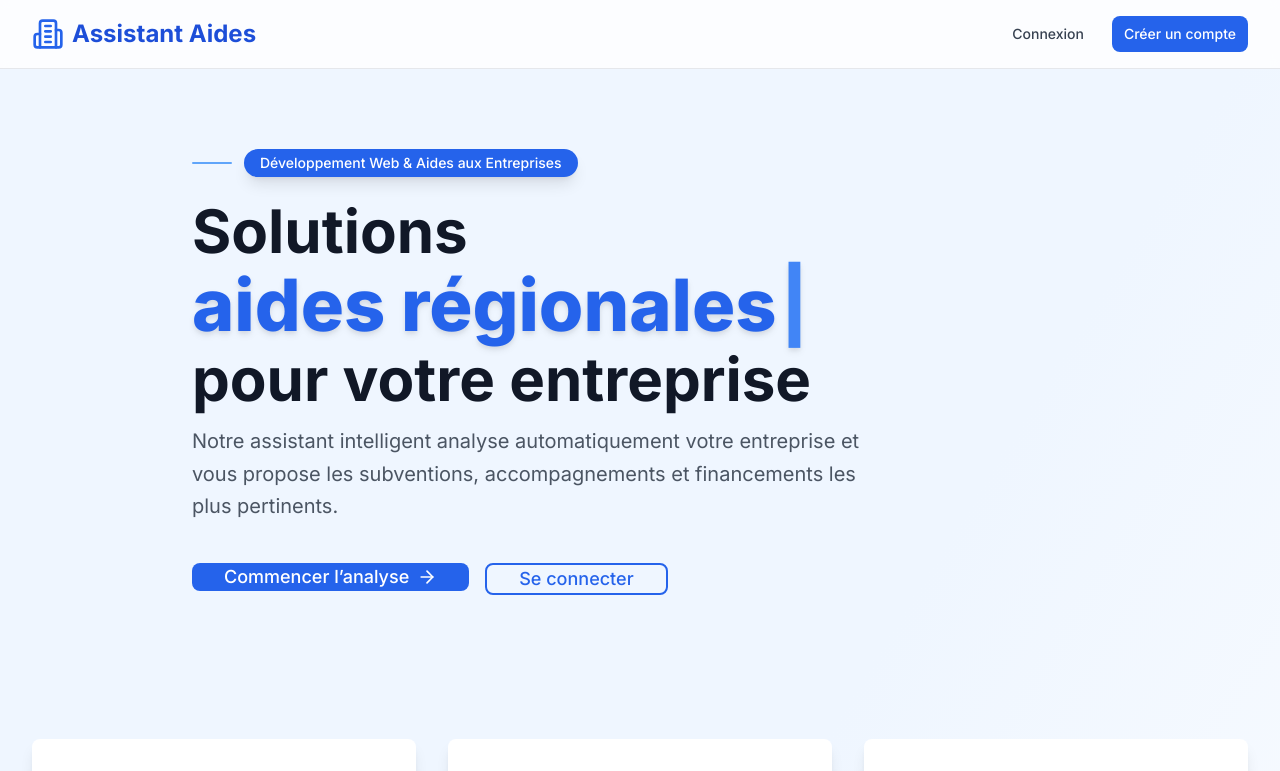
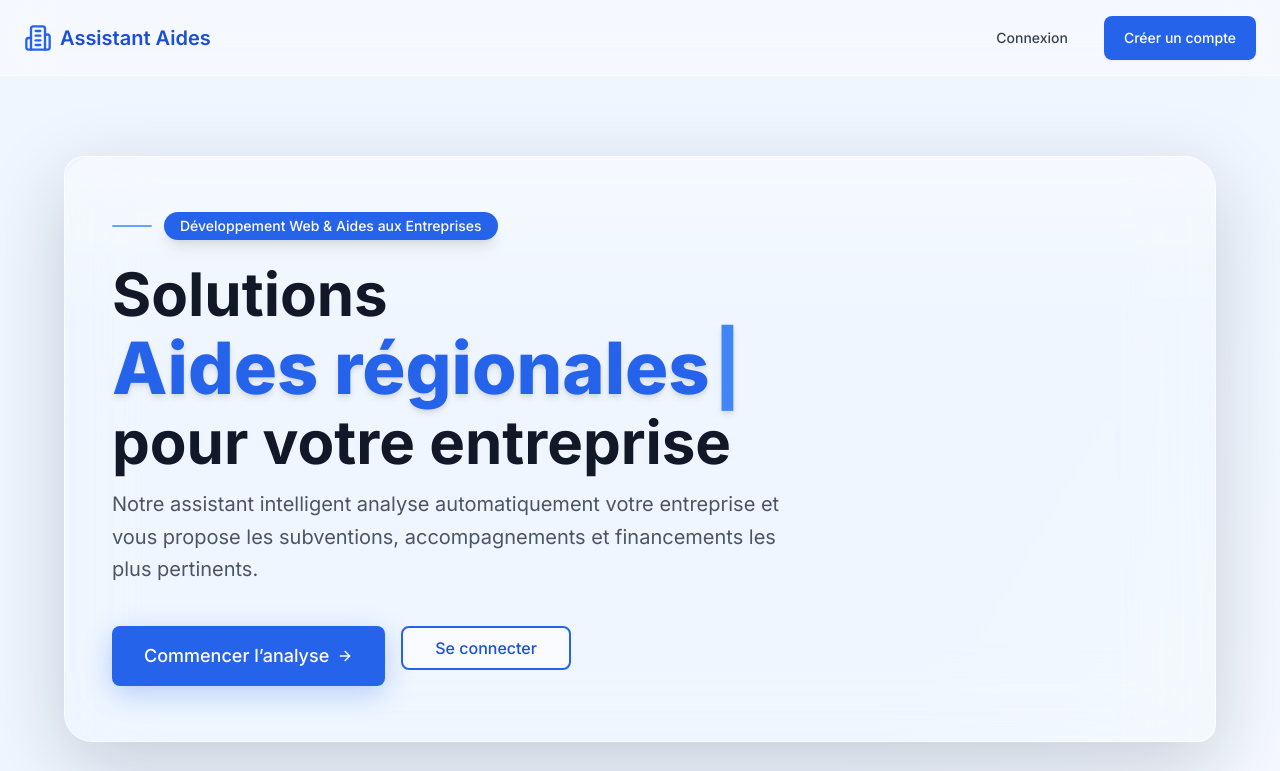
Before and after one commit to evxn13/hackathon, a Next.js app: page / in a window 1280 px wide. Shown: the top 771 px of the page. Built offline with nearby package versions, Linux system fonts and the light colour scheme.

Commit message:
Modif Header / Hero section

```diff
--- a/app/page.tsx
+++ b/app/page.tsx
@@ -8,10 +8,10 @@
 
 // Mots qui tournent
 const rotatingWords = [
-  'subventions publiques',
-  'aides régionales',
-  'financements BPI',
-  'accompagnements experts',
+  'Subventions publiques',
+  'Aides régionales',
+  'Financements BPI',
+  'Accompagnements experts',
 ];
 
 export default function HomePage() {
@@ -55,29 +55,89 @@
   return (
     <div className="min-h-screen bg-gradient-to-br from-primary-50 via-blue-50 to-white">
       {/* Header */}
-      <header className="border-b border-gray-200 bg-white/80 backdrop-blur-sm">
-        <div className="max-w-7xl mx-auto px-4 sm:px-6 lg:px-8 py-4">
-          <div className="flex items-center justify-between">
+      <header className="sticky top-0 z-50">
+        <div className="
+    absolute inset-0
+    bg-white/40
+    backdrop-blur-xl
+    border-b border-white/30
+  " />
+
+        <div className="relative max-w-7xl mx-auto px-6 py-4 flex items-center justify-between">
+
+          {/* Logo */}
           <div className="flex items-center gap-2">
-              <Building2 className="w-8 h-8 text-primary-600" />
-              <h1 className="text-2xl font-bold text-primary-700">Assistant Aides</h1>
+            <Building2 className="w-7 h-7 text-primary-600" />
+            <span className="text-xl font-semibold text-primary-700">
+              Assistant Aides
+            </span>
           </div>
-            <div className="flex items-center gap-4">
+
+          {/* Menu */}
+          <nav className="flex items-center gap-4">
+
             <Link href="/auth/login">
-                <Button variant="ghost" size="sm">Connexion</Button>
+              <Button
+                variant="ghost"
+                className="
+            px-4 py-2 text-sm
+            text-gray-700
+            hover:text-primary-600
+            transition
+          "
+              >
+                Connexion
+              </Button>
             </Link>
+
             <Link href="/auth/register">
-                <Button size="sm">Créer un compte</Button>
+              <Button
+                className="
+            px-5 py-2 text-sm
+            bg-primary-600 text-white
+            rounded-full
+            hover:bg-primary-500
+            shadow-sm
+          "
+              >
+                Créer un compte
+              </Button>
             </Link>
-            </div>
-          </div>
+
+          </nav>
         </div>
       </header>
 
       {/* HERO SECTION */}
       <section className="max-w-7xl mx-auto px-4 sm:px-6 lg:px-8 py-20">
-        <div className="max-w-4xl mx-auto text-center lg:text-left">
+        {/* Wrapper liquid glass */}
+        <div className="relative w-full max-w-6xl mx-auto">
 
+          {/* Fond glass */}
+          <div
+            className="
+        absolute inset-0
+        rounded-[32px]
+        bg-white/5
+        backdrop-blur-2xl
+        border border-white/60
+        shadow-[0_24px_80px_rgba(15,23,42,0.18)]
+        animate-morph
+      "
+          />
+
+          {/* Petit reflet en haut */}
+          <div
+            className="
+        pointer-events-none
+        absolute inset-x-0 top-0 h-1/2
+        rounded-t-[32px]
+        bg-gradient-to-b from-white/40 via-white/10 to-transparent
+      "
+          />
+
+          {/* CONTENU */}
+          <div className="relative px-8 py-10 sm:px-12 sm:py-14 text-center lg:text-left">
             {/* Badge */}
             <div className="flex items-center justify-center lg:justify-start gap-3 mb-6">
               <span className="hidden sm:inline-block h-[2px] w-10 rounded-full bg-primary-400" />
@@ -90,15 +150,10 @@
             <h1 className="text-4xl md:text-6xl font-bold mb-2 leading-tight">
               <span className="block text-gray-900">Solutions</span>
 
-            {/* Ligne animée façon WebCoreDB */}
               <span className="text-primary-600 font-extrabold block text-5xl md:text-7xl my-2 drop-shadow-md whitespace-nowrap">
-
-              {/* Texte animé */}
                 <span className="inline-block whitespace-nowrap">
                   {displayText}
                 </span>
-
-              {/* Curseur */}
                 <span className="inline-block text-primary-500 animate-pulse ml-1">|</span>
               </span>
 
@@ -112,22 +167,50 @@
 
             {/* CTA */}
             <div className="flex flex-col sm:flex-row gap-4 justify-center lg:justify-start">
+
               <Link href="/auth/register">
-              <Button size="lg" className="text-lg px-8">
+                <Button
+                  size="lg"
+                  className="
+      text-base px-8 py-4
+      rounded-full
+      bg-primary-600 text-white
+      shadow-[0_8px_28px_rgba(37,99,235,0.28)]
+      hover:bg-primary-500
+      hover:shadow-[0_12px_38px_rgba(37,99,235,0.35)]
+      transition-all
+    "
+                >
                   Commencer l’analyse
-                <ArrowRight className="w-5 h-5 ml-2" />
+                  <ArrowRight className="w-4 h-4 ml-2" />
                 </Button>
               </Link>
+
               <Link href="/auth/login">
-              <Button size="lg" variant="outline" className="text-lg px-8">
+                <Button
+                  variant="outline"
+                  className="
+      text-base px-8 py-4
+      rounded-full
+      bg-white/60
+      backdrop-blur-sm
+      text-primary-700
+      border border-primary-200
+      hover:bg-white/80
+      transition
+    "
+                >
                   Se connecter
                 </Button>
               </Link>
+
+            </div>
+
           </div>
         </div>
       </section>
 
-      {/* FEATURES — (inchangé) */}
+      {/* FEATURES */}
       <section className="max-w-7xl mx-auto px-4 sm:px-6 lg:px-8 py-16">
         <div className="grid grid-cols-1 md:grid-cols-3 gap-8">
 
@@ -176,7 +259,7 @@
         </div>
       </section>
 
-      {/* BENEFICES – inchangé */}
+      {/* BENEFICES */}
       <section className="max-w-7xl mx-auto px-4 sm:px-6 lg:px-8 py-16">
         <Card variant="bordered" className="bg-white">
           <CardContent className="p-10">
--- a/tailwind.config.ts
+++ b/tailwind.config.ts
@@ -23,6 +23,8 @@
           950: '#172554',
         },
       },
+
+      /* 🔥 AJOUT ICI : KEYFRAMES + ANIMATE pour effet Liquid Glass */
       keyframes: {
         fadeInUp: {
           '0%': {
@@ -34,9 +36,21 @@
             transform: 'translateY(0)',
           },
         },
+
+        /* 💧 Animation Morphing du container Liquid Glass */
+        morph: {
+          '0%, 100%': { borderRadius: '1.5rem' },
+          '25%': { borderRadius: '2rem 1rem 2rem 1rem' },
+          '50%': { borderRadius: '1rem 2rem 1rem 2rem' },
+          '75%': { borderRadius: '2rem 2rem 1.5rem 1rem' },
+        },
       },
+
       animation: {
         'fade-in-up': 'fadeInUp 0.35s ease-out',
+
+        /* 💧 Animation Liquid Glass */
+        morph: 'morph 10s ease-in-out infinite',
       },
     },
   },
```
Lines whose indentation alone changed are shown as unchanged.
